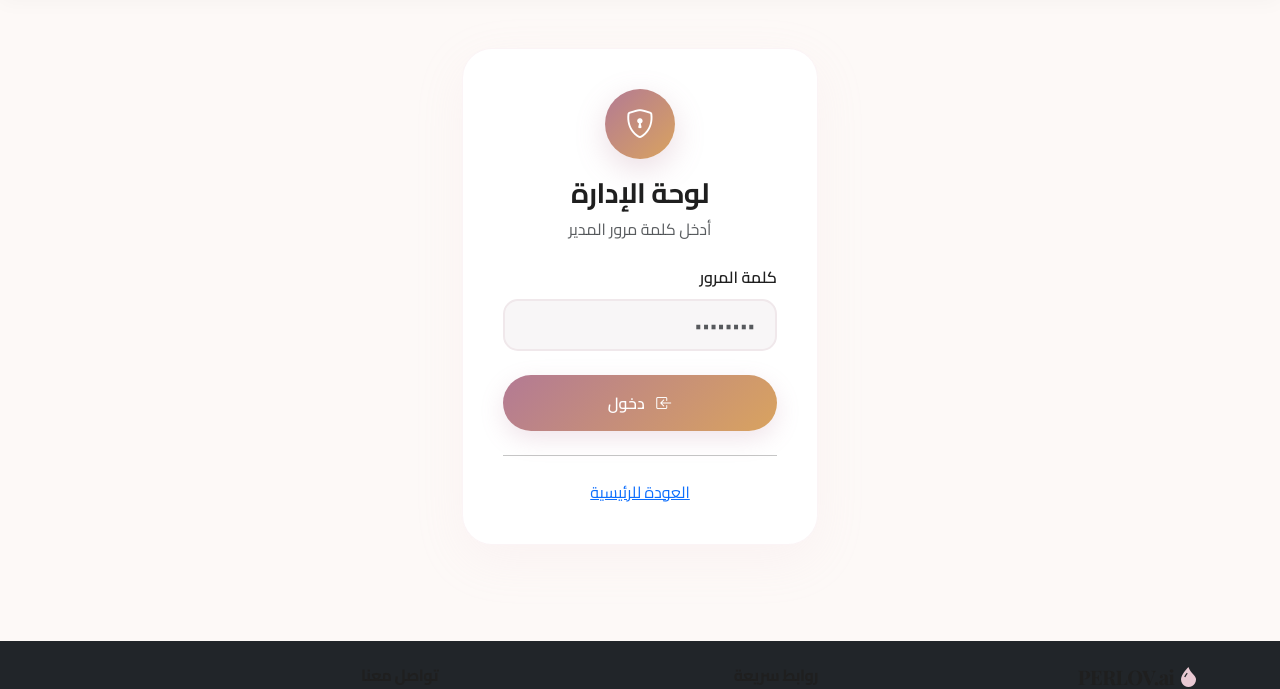
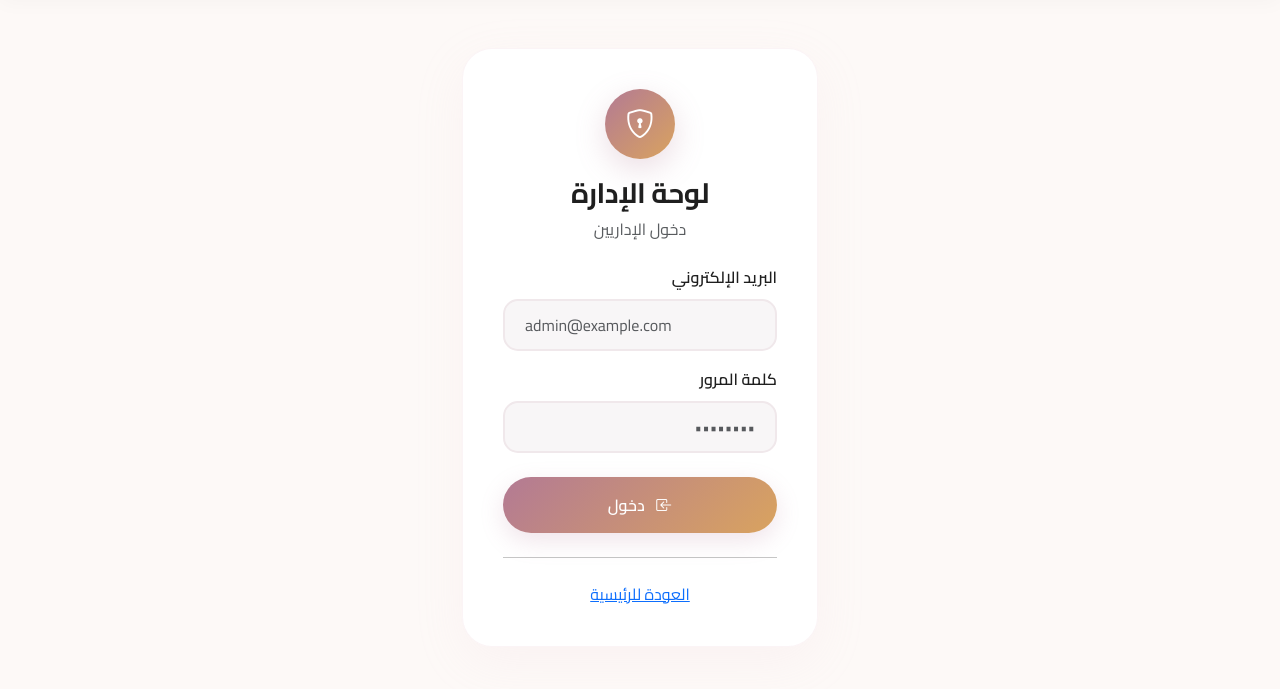
Before and after one commit to Omar-Shaheen-2001/Perlov_ai, a Flask app: page /admin/login in a window 1280 px wide. Shown: the part 65-754 px from the top of the page. Run offline with Flask 3, Linux system fonts and the light colour scheme.

Commit message:
Add email and password login for admin users
Modify admin login to accept email and password, create a default admin user, and update UI.

Replit-Commit-Author: Agent
Replit-Commit-Session-Id: eb15c536-c45d-4e1b-bd2d-11c422eb3b30
Replit-Commit-Checkpoint-Type: full_checkpoint
Replit-Commit-Event-Id: 5047aa6f-cd0d-475a-aa87-d7a283ead112
Replit-Commit-Screenshot-Url: https://storage.googleapis.com/screenshot-production-us-central1/4a38d5c3-95fc-4b15-b9a4-da906ae912e2/eb15c536-c45d-4e1b-bd2d-11c422eb3b30/7g5HAQC
Replit-Helium-Checkpoint-Created: true

```diff
--- a/app/__init__.py
+++ b/app/__init__.py
@@ -42,7 +42,8 @@ def create_app():
 
     with app.app_context():
         db.create_all()
-        from app.seed_data import seed_affiliate_products
+        from app.seed_data import seed_admin_user, seed_affiliate_products
+        seed_admin_user()
         seed_affiliate_products()
 
     return app
--- a/app/routes/admin.py
+++ b/app/routes/admin.py
@@ -30,15 +30,18 @@ def login():
         return redirect(url_for('admin.dashboard'))
 
     if request.method == 'POST':
+        email = request.form.get('email', '').strip()
         password = request.form.get('password', '')
-        admin_password = os.environ.get('ADMIN_PASSWORD', 'admin123')
 
-        if password == admin_password:
+        user = User.query.filter_by(email=email).first()
+
+        if user and user.is_admin and user.check_password(password):
             session['admin_authenticated'] = True
+            session['admin_user_id'] = user.id
             flash('تم الدخول إلى لوحة الإدارة', 'success')
             return redirect(url_for('admin.dashboard'))
         else:
-            flash('كلمة المرور غير صحيحة', 'error')
+            flash('بريد أو كلمة مرور غير صحيحة', 'error')
 
     return render_template('admin/login.html')
 
--- a/app/templates/admin/login.html
+++ b/app/templates/admin/login.html
@@ -12,13 +12,18 @@
                         <i class="bi bi-shield-lock"></i>
                     </div>
                     <h3 class="fw-bold">لوحة الإدارة</h3>
-                    <p class="text-muted">أدخل كلمة مرور المدير</p>
+                    <p class="text-muted">دخول الإداريين</p>
                 </div>
 
                 <form method="POST">
+                    <div class="mb-3">
+                        <label class="form-label">البريد الإلكتروني</label>
+                        <input type="email" name="email" class="form-control" placeholder="admin@example.com" required autocomplete="email">
+                    </div>
+
                     <div class="mb-4">
                         <label class="form-label">كلمة المرور</label>
-                        <input type="password" name="password" class="form-control" placeholder="••••••••" required>
+                        <input type="password" name="password" class="form-control" placeholder="••••••••" required autocomplete="current-password">
                     </div>
 
                     <button type="submit" class="btn btn-gradient w-100 py-3">
```
Also changed, not shown: app/seed_data.py (+11 -1 lines), 1 other file.
